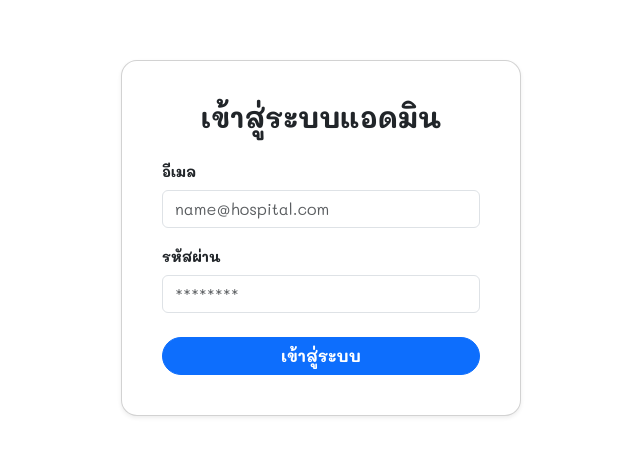
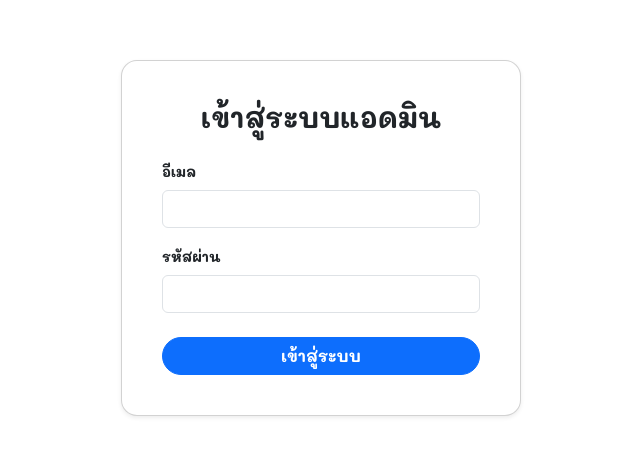
Before and after one commit to punn3/vaccine-project, a Next.js app: page /login in a window 1280 px wide. Shown: the part 162-618 px from the top of the page, without its empty margins (319-959 px from the left). Built offline with nearby package versions, Linux system fonts and the light colour scheme; a web font is replaced by a local one.

Commit message:
fix:delete placeholder admin page

```diff
--- a/app/login/page.jsx
+++ b/app/login/page.jsx
@@ -51,7 +51,6 @@ export default function LoginPage() {
                             <Form.Label className="small fw-bold">อีเมล</Form.Label>
                             <Form.Control
                                 type="email"
-                                placeholder="name@hospital.com"
                                 value={email}
                                 onChange={(e) => setEmail(e.target.value)}
                                 required
@@ -62,7 +61,6 @@ export default function LoginPage() {
                             <Form.Label className="small fw-bold">รหัสผ่าน</Form.Label>
                             <Form.Control
                                 type="password"
-                                placeholder="********"
                                 value={password}
                                 onChange={(e) => setPassword(e.target.value)}
                                 required
```
